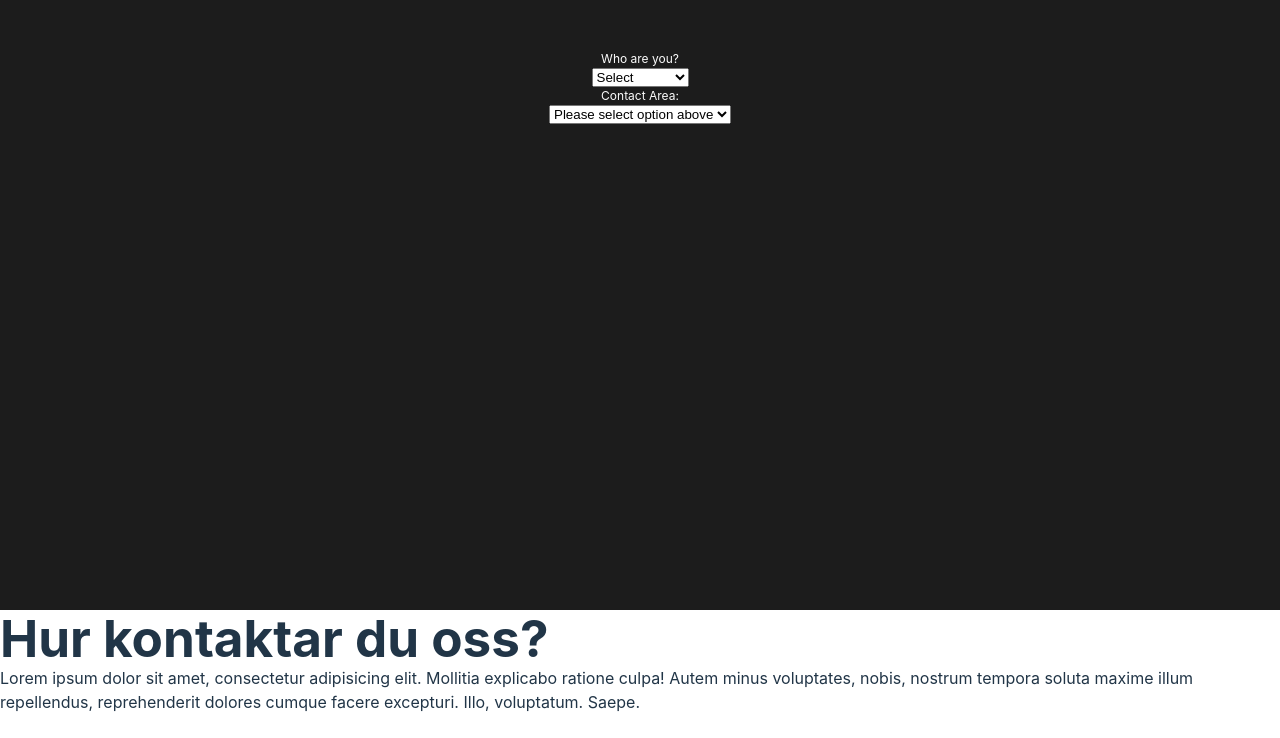
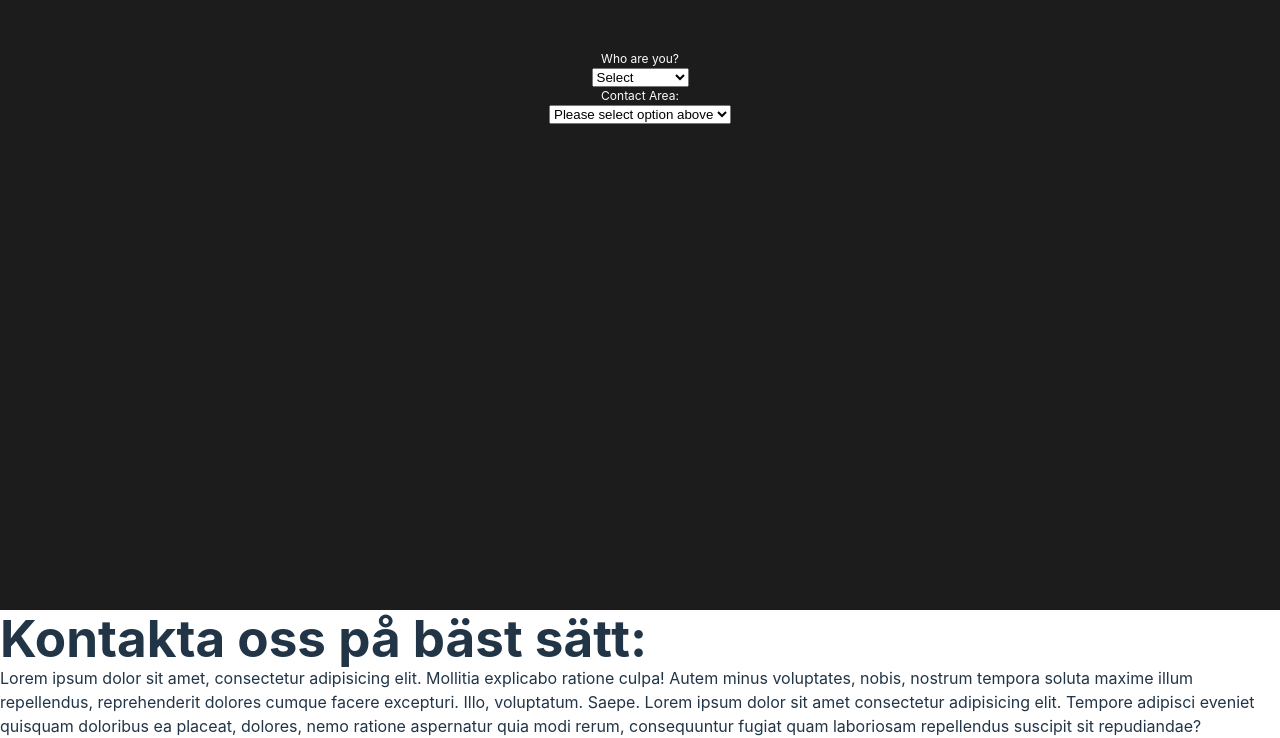
Before and after one commit to antebrinken/webbyra, a website built with Vite: page webb/contactUs.html in a window 1280 px wide. Shown: the part 190-928 px from the top of the page. Before the commit the page ends 904 px from the top, so only its background shows below. Built offline with nearby package versions, Linux system fonts and the light colour scheme.

Commit message:
Hot Fix, new headeline for contact us info and added more information about how to contact us

```diff
--- a/webb/contactUs.html
+++ b/webb/contactUs.html
@@ -25,13 +25,19 @@
       </select>
     </div>
     <section id="howToContactUs">
-      <h1>Hur kontaktar du oss?</h1>
+      <h1>Kontakta oss på bäst sätt:</h1>
       <span
         >Lorem ipsum dolor sit amet, consectetur adipisicing elit. Mollitia
         explicabo ratione culpa! Autem minus voluptates, nobis, nostrum tempora
         soluta maxime illum repellendus, reprehenderit dolores cumque facere
         excepturi. Illo, voluptatum. Saepe.</span
       >
+      <span
+        >Lorem ipsum dolor sit amet consectetur adipisicing elit. Tempore
+        adipisci eveniet quisquam doloribus ea placeat, dolores, nemo ratione
+        aspernatur quia modi rerum, consequuntur fugiat quam laboriosam
+        repellendus suscipit sit repudiandae?</span
+      >
     </section>
     <script type="module" src="/src/contactUs.ts"></script>
     <script type="module" src="src/main.ts"></script>
```
